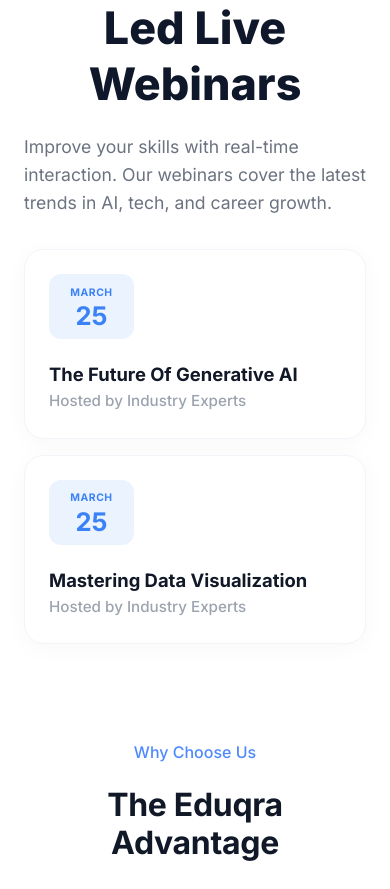
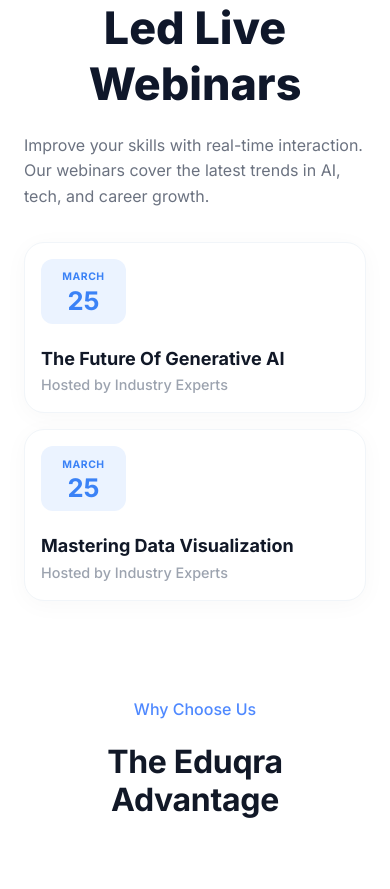
Before and after one commit to PayakulaTarun/eduqra_company_website, a React (Vite) app in the folder react_website/: page / in a window 390 px wide. Shown: the part 5765-6654 px from the top of the page. Built offline with nearby package versions, Linux system fonts and the light colour scheme.

Commit message:
Fix: Decrease Webinars heading size and enforce strict left-alignment

```diff
--- a/react_website/src/modules/home/components/Webinars.css
+++ b/react_website/src/modules/home/components/Webinars.css
@@ -1,13 +1,14 @@
 .webinars {
   padding: 100px 0;
   background-color: white;
+  text-align: left;
 }
 
 .webinars-container {
   display: grid;
   grid-template-columns: 1fr 1fr;
   gap: 60px;
-  align-items: center;
+  align-items: flex-start; /* Aligned vertically to the top for better left-start feel */
 }
 
 .webinars-image-wrapper {
@@ -25,33 +26,37 @@
   text-align: left;
   display: flex;
   flex-direction: column;
-  align-items: flex-start; /* Forced start from left */
+  align-items: flex-start; /* Strict start from left */
 }
 
 .webinars-subtitle {
   color: #3b82f6;
-  font-size: 1rem;
+  font-size: 0.95rem;
   font-weight: 500;
   margin-bottom: 12px;
   display: block;
+  text-align: left;
+  margin-left: 0;
 }
 
 .webinars-title {
-  font-size: 2.2rem;
+  font-size: 1.8rem; /* Decreased size for parity */
   font-weight: 700;
   color: #111827;
   line-height: 1.25;
-  margin-bottom: 24px;
-  margin-left: 0; /* Reset margins */
+  margin-bottom: 20px;
+  text-align: left;
+  margin-left: 0;
 }
 
 .webinars-desc {
-  font-size: 1.1rem;
+  font-size: 1rem;
   color: #6b7280;
   line-height: 1.6;
   margin-bottom: 32px;
   max-width: 100%;
-  margin-left: 0; /* Reset margins */
+  text-align: left;
+  margin-left: 0;
 }
 
 .webinars-list {
@@ -59,14 +64,14 @@
   flex-direction: column;
   gap: 16px;
   width: 100%;
-  align-items: flex-start; /* Forced start from left */
+  align-items: flex-start; /* Strict start from left */
 }
 
 .webinar-card {
   display: flex;
   align-items: center;
   gap: 24px;
-  padding: 24px;
+  padding: 20px 24px;
   border-radius: 20px;
   border: 1px solid #f3f4f6;
   background-color: white;
@@ -74,6 +79,11 @@
   transition: transform 0.3s ease;
   width: 100%;
   text-align: left;
+}
+
+.webinar-card:hover {
+  transform: translateY(-3px);
+  box-shadow: 0 10px 25px rgba(0,0,0,0.06);
 }
 
 .webinar-date-box {
@@ -108,18 +118,18 @@
   text-align: left;
   display: flex;
   flex-direction: column;
-  align-items: flex-start; /* Forced start from left in cards */
+  align-items: flex-start; /* Strict start from left */
 }
 
 .webinar-item-title {
-  font-size: 1.15rem;
+  font-size: 1.125rem;
   font-weight: 700;
   color: #111827;
   margin-bottom: 4px;
 }
 
 .webinar-item-host {
-  font-size: 0.95rem;
+  font-size: 0.9rem;
   color: #9ca3af;
   font-weight: 500;
 }
@@ -129,10 +139,16 @@
     grid-template-columns: 1fr;
     gap: 40px;
   }
+  .webinars-title {
+    font-size: 1.6rem;
+  }
 }
 
 @media (max-width: 640px) {
   .webinars-title {
-    font-size: 1.8rem;
+    font-size: 1.4rem;
+  }
+  .webinar-card {
+    padding: 16px;
   }
 }
```
